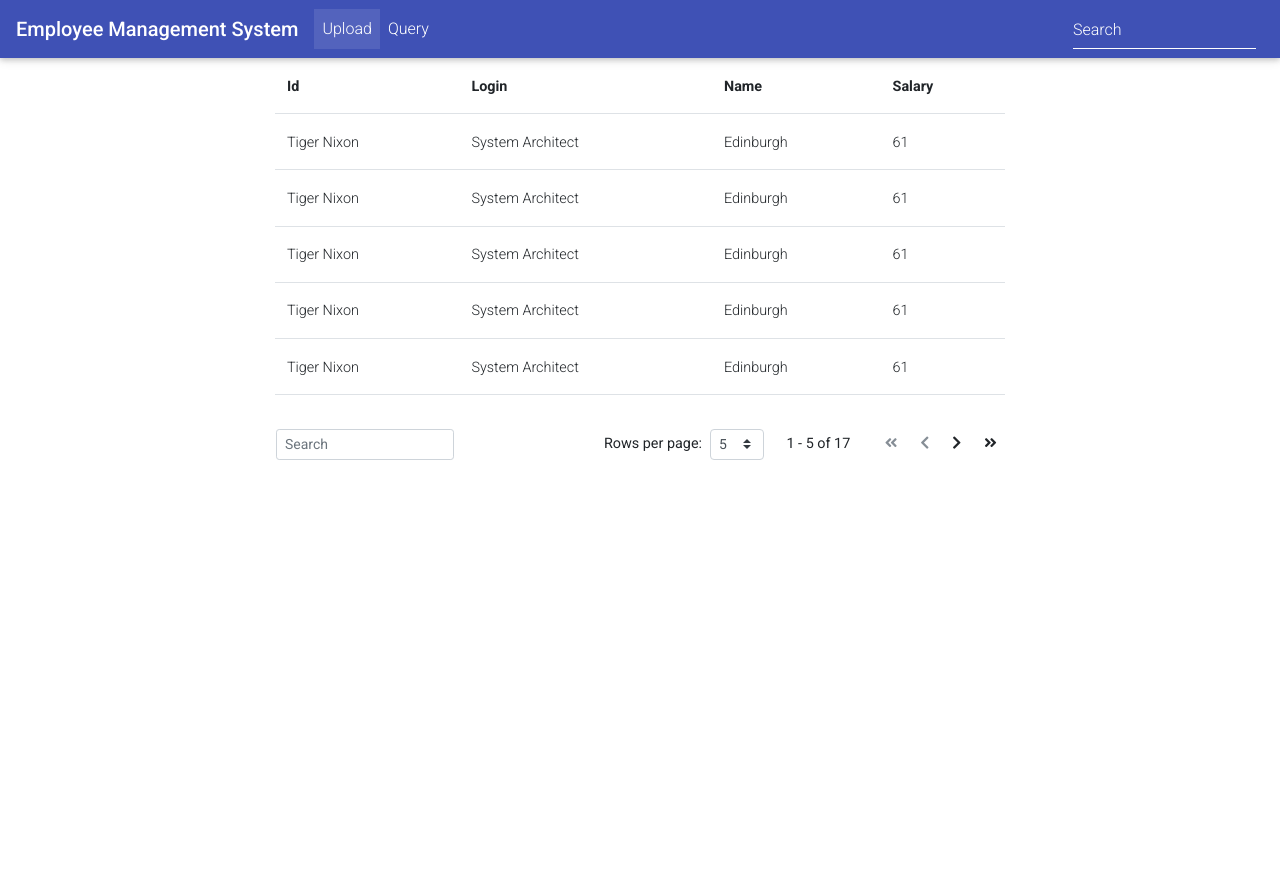
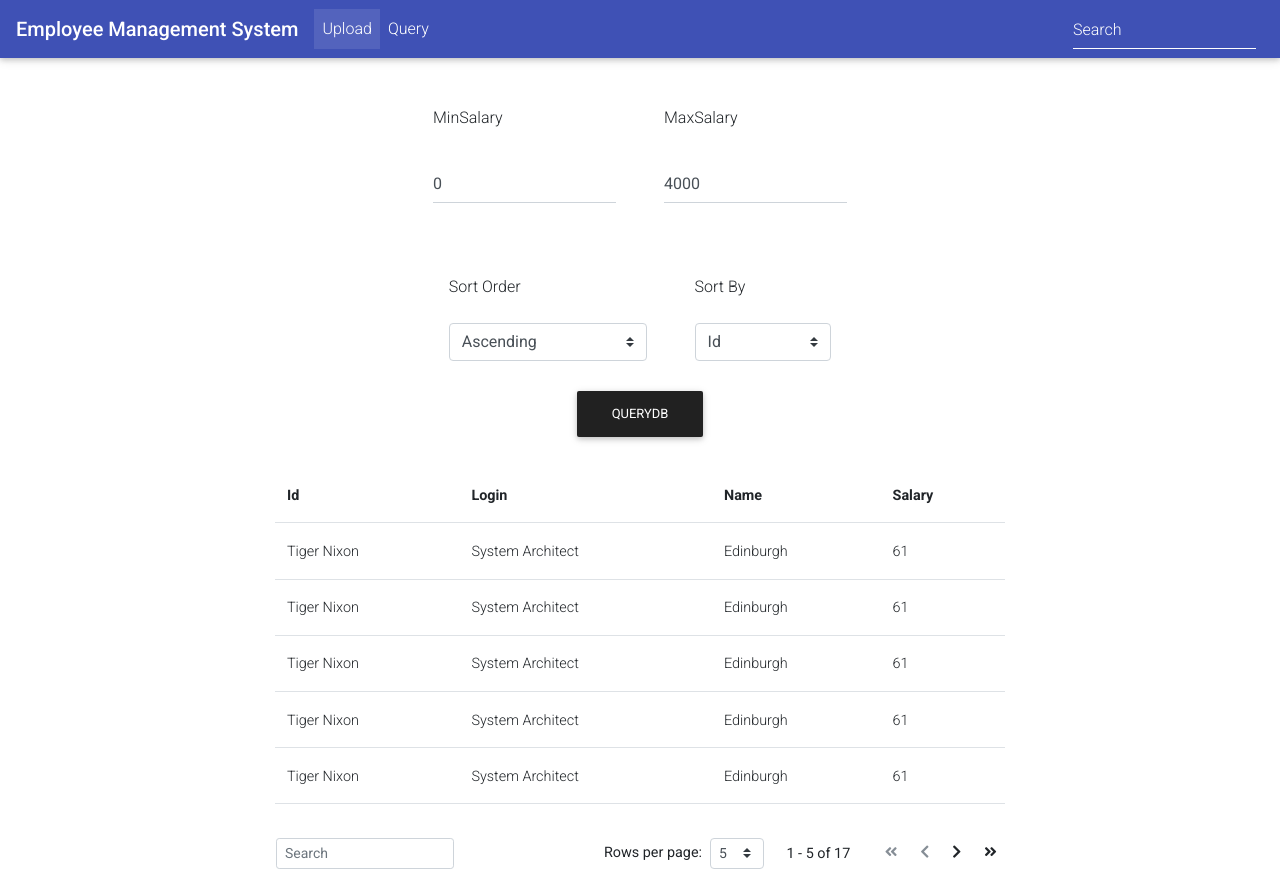
Before and after one commit to novin997/estl, a React (Create React App) app in the folder myapp/: page /query in a window 1280 px wide. Before the commit the page ends 800 px from the top, so only its background shows below. Built offline with nearby package versions, Linux system fonts and the light colour scheme.

Commit message:
Add input box to React

```diff
--- /dev/null
+++ b/myapp/src/QueryParam/Input/InputNum.js
@@ -0,0 +1,16 @@
+import { MDBInput } from "mdbreact";
+import React from "react";
+
+export default function InputNum({ title, val, setVal }) {
+  const updateVal = (e) => {
+    console.log(e.target.value);
+    setVal(e.target.value);
+  };
+
+  return (
+    <div className="m-4">
+      <label htmlFor="MDBInput">{title}</label>
+      <MDBInput type="number" value={val} id="MDBInput" onChange={updateVal} />
+    </div>
+  );
+}
--- /dev/null
+++ b/myapp/src/QueryParam/Input/SelectBox.js
@@ -0,0 +1,22 @@
+import React from "react";
+
+export default function SelectBox({ title, list, val, setVal }) {
+  const changeVal = (e) => {
+    const index = e.target.value;
+    console.log(list[index]);
+    setVal(list[index]);
+  };
+  return (
+    <div className="m-4">
+      <label>{title}</label>
+      <select
+        onChange={changeVal}
+        className="mt-3 browser-default custom-select"
+      >
+        {list.map((item, index) => {
+          return <option value={index}>{item}</option>;
+        })}
+      </select>
+    </div>
+  );
+}
--- /dev/null
+++ b/myapp/src/QueryParam/QueryParam.js
@@ -0,0 +1,42 @@
+import { MDBBtn, MDBContainer, MDBRow } from "mdbreact";
+import React, { useState } from "react";
+import SelectBox from "./Input/SelectBox";
+import InputNum from "./Input/InputNum";
+
+export default function QueryParam() {
+  const sortOrderList = ["Ascending", "Descending"];
+  const sortByList = ["Id", "Login", "Name", "Salary"];
+
+  const [minSalary, setMinSalary] = useState(0);
+  const [maxSalary, setMaxSalary] = useState(4000);
+  const [sortOrder, setSortOrder] = useState("Ascending");
+  const [sortBy, setSortBy] = useState("Id");
+
+  return (
+    <div className="m-4">
+      <MDBContainer>
+        <MDBRow>
+          <InputNum title="MinSalary" val={minSalary} setVal={setMinSalary} />
+          <InputNum title="MaxSalary" val={maxSalary} setVal={setMaxSalary} />
+        </MDBRow>
+        <div className="d-flex justify-content-center">
+          <SelectBox
+            title="Sort Order"
+            list={sortOrderList}
+            val={sortOrder}
+            setVal={setSortOrder}
+          />
+          <SelectBox
+            title="Sort By"
+            list={sortByList}
+            val={sortBy}
+            setVal={setSortBy}
+          />
+        </div>
+        <div className="d-flex justify-content-center">
+          <MDBBtn color="dark">QueryDB</MDBBtn>
+        </div>
+      </MDBContainer>
+    </div>
+  );
+}
--- a/myapp/src/Table/Table.js
+++ b/myapp/src/Table/Table.js
@@ -1,5 +1,6 @@
 import React, { useState } from "react";
 import { MDBCol, MDBContainer, MDBDataTableV5, MDBRow } from "mdbreact";
+import QueryParam from "../QueryParam/QueryParam";
 
 export default function Table() {
   const [datatable, setDatatable] = React.useState({
@@ -139,6 +140,9 @@ export default function Table() {
   return (
     <div>
       <MDBContainer>
+        <MDBRow className="d-flex justify-content-center">
+          <QueryParam />
+        </MDBRow>
         <MDBRow>
           <MDBCol size="2"></MDBCol>
           <MDBCol size="8">
--- a/myapp/src/Upload/Upload.css
+++ /dev/null
@@ -1,13 +0,0 @@
-.App {
-  display: flex;
-  justify-content: center;
-  align-items: center;
-}
-
-.App > * {
-  margin: 20px;
-}
-
-h1 {
-  margin: 10px;
-}
--- a/myapp/src/Upload/Upload.js
+++ b/myapp/src/Upload/Upload.js
@@ -1,5 +1,4 @@
 import React, { useState } from "react";
-import "./Upload.css";
 
 export default function Upload() {
   const [file, setFile] = useState("");
@@ -31,13 +30,19 @@ export default function Upload() {
   }
 
   return (
-    <div>
-      <div className="App">
+    <div class="p-4">
+      <div class="m-4 d-flex justify-content-center">
         <h1>Upload CSV</h1>
       </div>
-      <div className="App">
+      <div class="pl-5 m-4 d-flex justify-content-center">
         <input type="file" name="csvFile" onChange={fileChange} />
-        <button onClick={uploadFile} className="upbutton">
+      </div>
+      <div class="m-4 d-flex justify-content-center">
+        <button
+          onClick={uploadFile}
+          type="button"
+          class="btn btn-primary btn-rounded btn-sm"
+        >
           Upload
         </button>
       </div>
```
Also changed, not shown: 1 other file (tests, documents, lock files or other folders).
